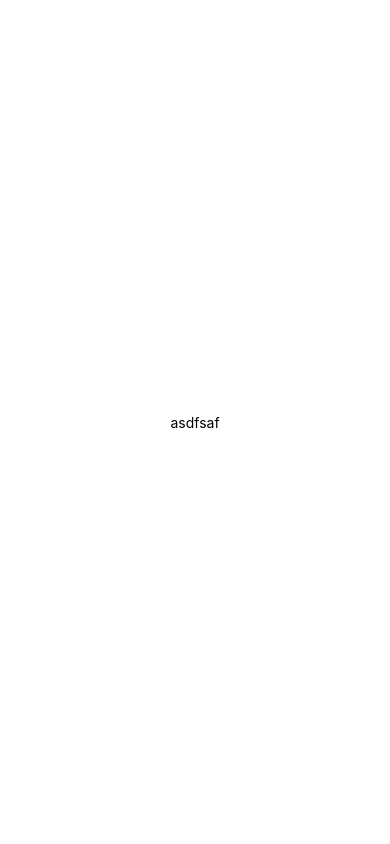
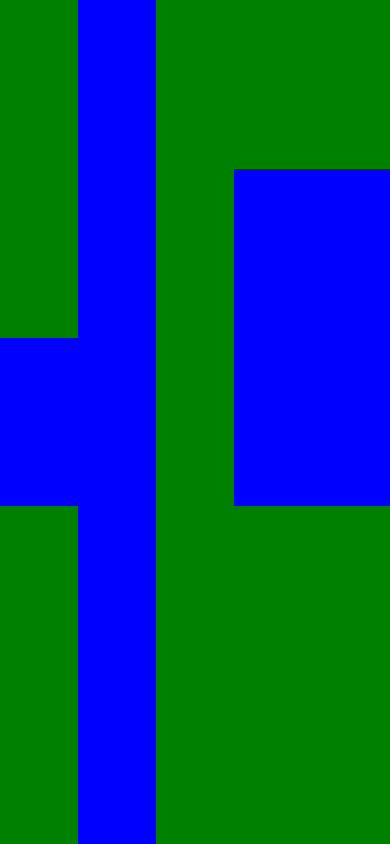
Before and after one commit to agnieszkasierbista/rpg2d, a React Native app: screen / in a window 390 px wide. Built offline with nearby package versions, Linux system fonts and the light colour scheme.

Commit message:
Render a basic map

```diff
--- a/App.tsx
+++ b/App.tsx
@@ -1,18 +1,52 @@
-import { StyleSheet, Text, View } from 'react-native';
+import {StyleSheet, Text, View, StatusBar} from 'react-native';
+
+const map = [
+    [1, 2, 1, 1, 1],
+    [1, 2, 1, 2, 2],
+    [2, 2, 1, 2, 2],
+    [1, 2, 1, 1, 1],
+    [1, 2, 1, 1, 1],
+];
+
+// [[<View />]]
 
 export default function App() {
     return (
         <View style={styles.container}>
-      <Text>asdfsaf</Text>
+            {map.map((row) => {
+                return row.map((tile) => {
+                    const bambo = {
+                        width: `${100 / row.length}%`,
+                        height: `${100 / map.length}%`
+                    };
+
+                    return (
+                        tile === 1
+                            ? <View style={[styles.tree, bambo]}/>
+                            : <View style={[styles.water, bambo]}/>
+                    )
+                })
+            })}
+            <StatusBar hidden={true}>
+
+            </StatusBar>
         </View>
     );
 }
 
 const styles = StyleSheet.create({
+    tree: {
+        // flex: 1,
+        backgroundColor: 'green'
+    },
+    water: {
+        // flex: 1,
+        backgroundColor: 'blue'
+    },
     container: {
         flex: 1,
+        flexDirection: 'row',
+        flexWrap: 'wrap',
         backgroundColor: '#fff',
-    alignItems: 'center',
-    justifyContent: 'center',
     },
 });
```
Lines whose indentation alone changed are shown as unchanged.
